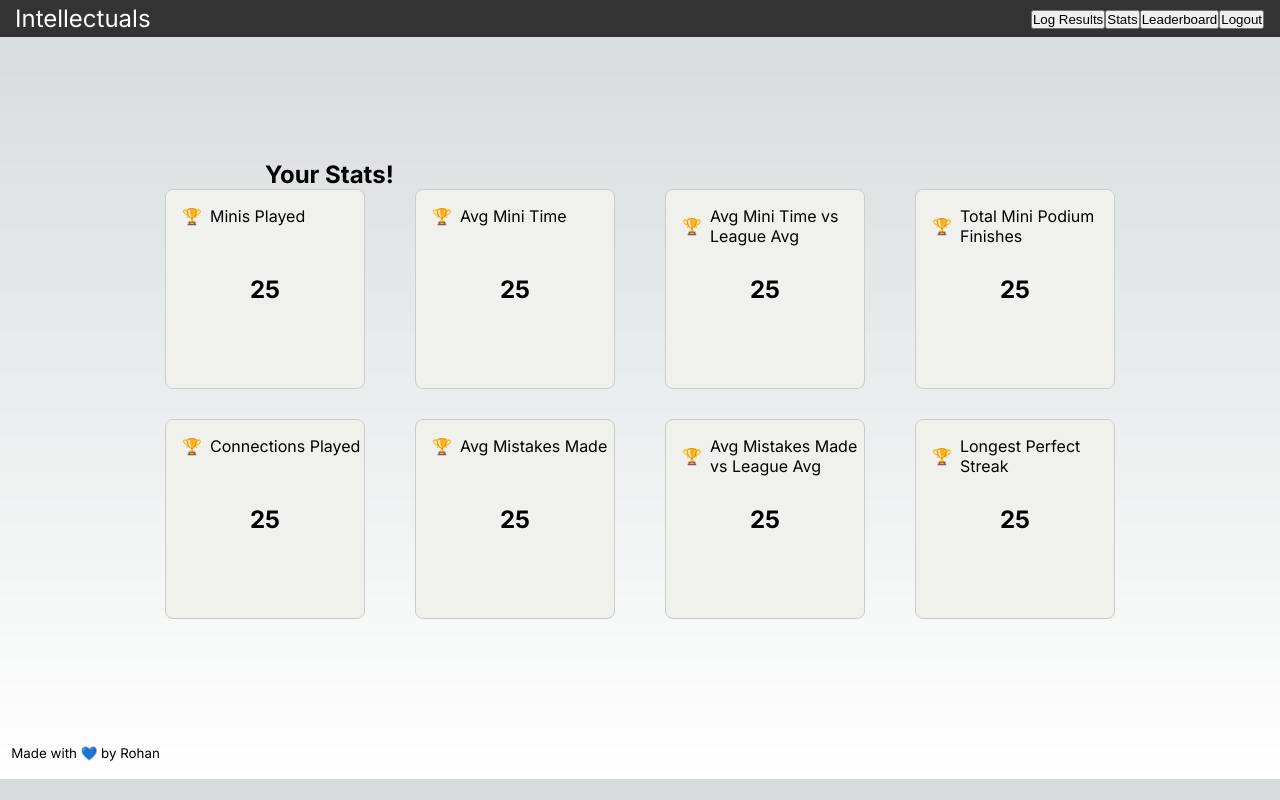
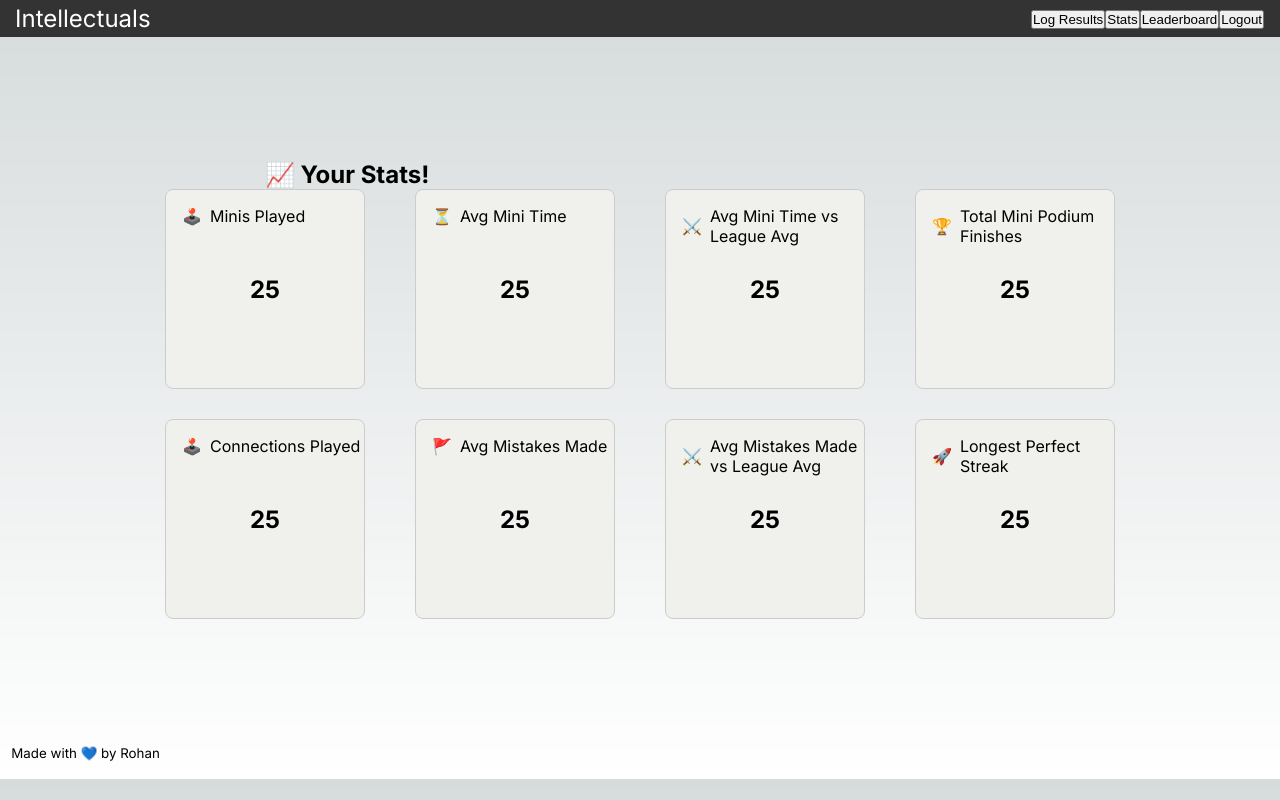
Before and after one commit to rohank36/intellectuals, a Next.js app: page /dashboard/stats in a window 1280 px wide. Built offline with nearby package versions, Linux system fonts and the light colour scheme.

Commit message:
Added files

```diff
--- a/src/app/dashboard/results/page.tsx
+++ b/src/app/dashboard/results/page.tsx
@@ -11,6 +11,7 @@ export default function Page() {
           <label>Connections</label>
           <input placeholder="Enter total mitsakes made"></input>
         </div>
+        <button className={styles.submitBtn}>Submit Scores</button>
       </div>
     );
   }
--- a/src/app/dashboard/results/resultsStyles.module.css
+++ b/src/app/dashboard/results/resultsStyles.module.css
@@ -18,3 +18,7 @@
     flex-direction: column;
     margin-top: 2rem;
 }
+
+.submitBtn{
+    margin-top: 2.5rem;
+}
--- a/src/app/dashboard/stats/page.tsx
+++ b/src/app/dashboard/stats/page.tsx
@@ -3,16 +3,16 @@ import StatsCard from "./StatsCard";
 export default function Page() {
   return(
     <div className={styles.stats}>
-      <h1 className={styles.statsTitle}>Your Stats!</h1>
+      <h1 className={styles.statsTitle}>📈 Your Stats!</h1>
       <div className={styles.cardGrid}>
-        <StatsCard icon="🏆" cardTitle="Minis Played" data="25"/>
-        <StatsCard icon="🏆" cardTitle="Avg Mini Time" data="25"/>
-        <StatsCard icon="🏆" cardTitle="Avg Mini Time vs League Avg" data="25"/>
+        <StatsCard icon="🕹️" cardTitle="Minis Played" data="25"/>
+        <StatsCard icon="⏳" cardTitle="Avg Mini Time" data="25"/>
+        <StatsCard icon="⚔️" cardTitle="Avg Mini Time vs League Avg" data="25"/>
         <StatsCard icon="🏆" cardTitle="Total Mini Podium Finishes" data="25"/>
-        <StatsCard icon="🏆" cardTitle="Connections Played" data="25"/>
-        <StatsCard icon="🏆" cardTitle="Avg Mistakes Made" data="25"/>
-        <StatsCard icon="🏆" cardTitle="Avg Mistakes Made vs League Avg" data="25"/>
-        <StatsCard icon="🏆" cardTitle="Longest Perfect Streak" data="25"/>
+        <StatsCard icon="🕹️" cardTitle="Connections Played" data="25"/>
+        <StatsCard icon="🚩" cardTitle="Avg Mistakes Made" data="25"/>
+        <StatsCard icon="⚔️" cardTitle="Avg Mistakes Made vs League Avg" data="25"/>
+        <StatsCard icon="🚀" cardTitle="Longest Perfect Streak" data="25"/>
       </div>
     </div>
   );
```
Also changed, not shown: src/app/dashboard/Leaderboard.tsx (added, +17 -0 lines), src/app/dashboard/page.tsx (+10 -1 lines).
